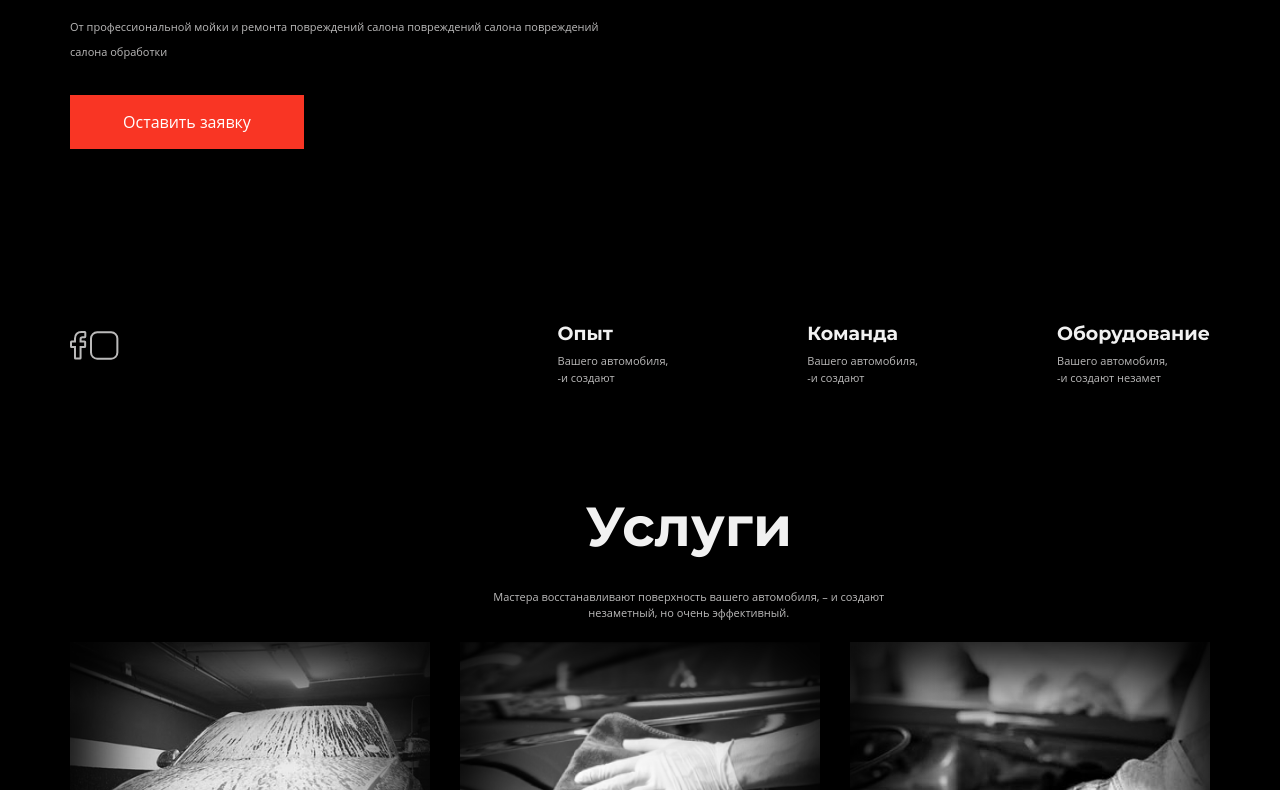
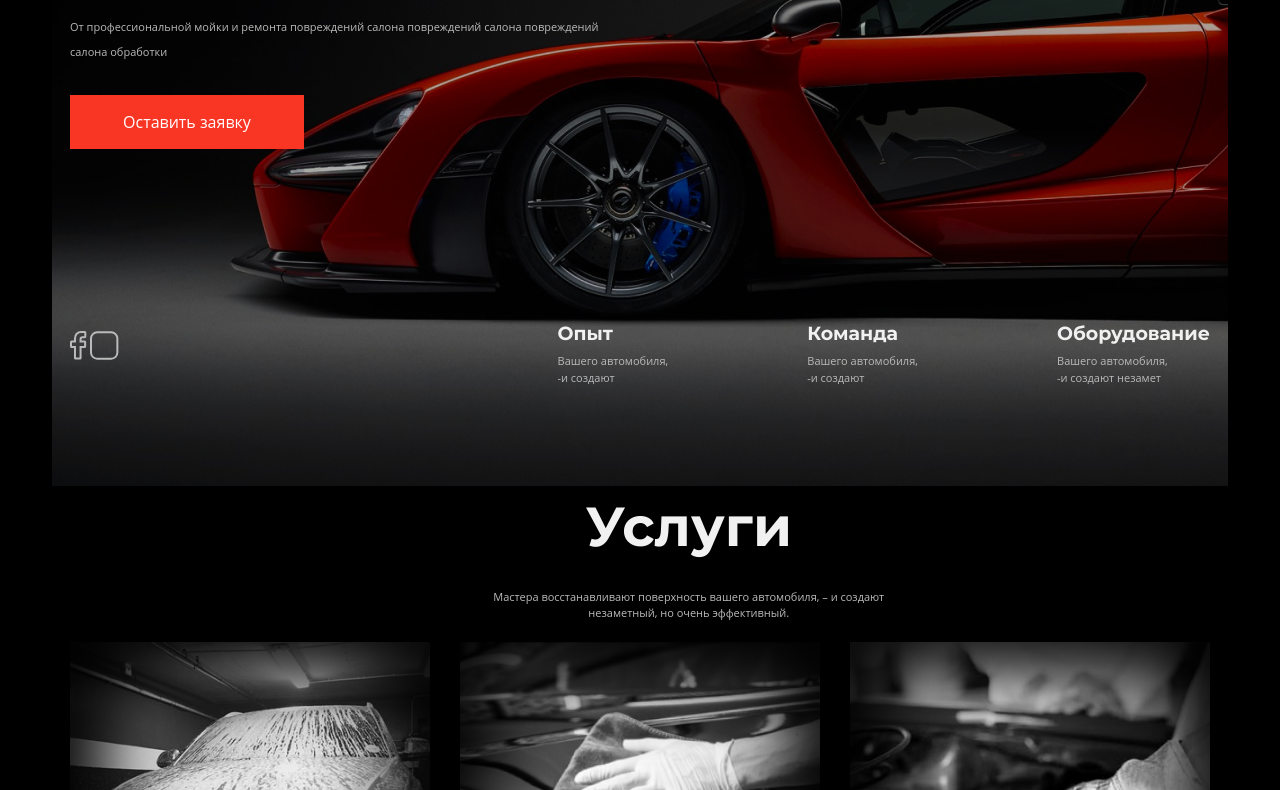
Before and after one commit to Frontendman25/detailing, a website: page index.html in a window 1280 px wide. Shown: the part 288-1078 px from the top of the page. Drawn offline with nearby package versions, Linux system fonts and the light colour scheme; the site is published under a folder, as on GitHub Pages, so addresses that start at the root find nothing; a web font is replaced by a local one.

Commit message:
continue 6

```diff
--- a/scss/layout/_header.scss
+++ b/scss/layout/_header.scss
@@ -3,7 +3,7 @@
 // -----------------------------------------------------------------------------
 .header-wrap {
   padding-bottom: 10rem;
-  background-image: url('/img/big-car.jpg');
+  background-image: url('../img/big-car.jpg');
   background-repeat: no-repeat;
   background-position: center top;
 }
```
Also changed, not shown: css/main.css.
